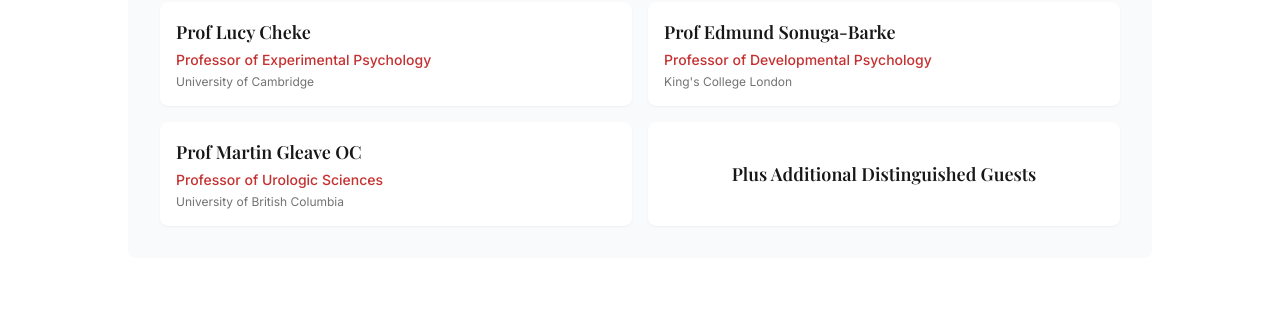
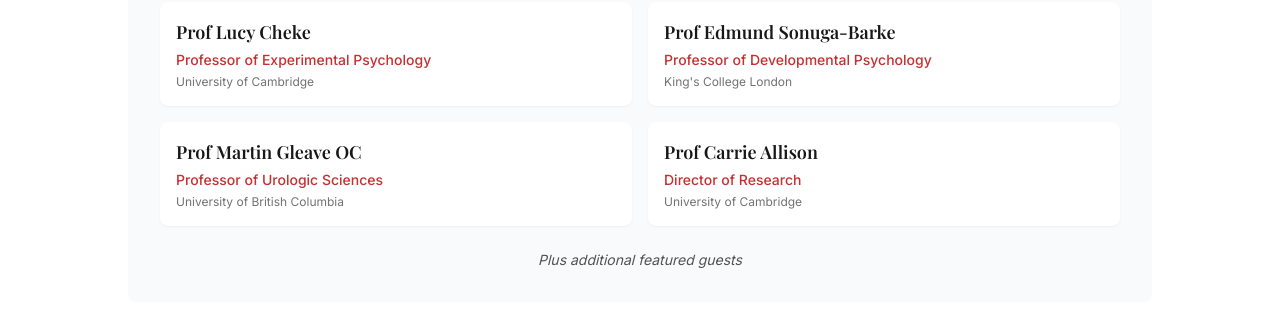
Before and after one commit to eddiebullock/redcap-website, a Next.js app: page / in a window 1280 px wide. Shown: the part 1960-2271 px from the top of the page. Built offline with nearby package versions, Linux system fonts and the light colour scheme.

Commit message:
added carrie

```diff
--- a/src/components/sections/Partnership.tsx
+++ b/src/components/sections/Partnership.tsx
@@ -31,6 +31,11 @@
     name: 'Prof Martin Gleave OC',
     title: 'Professor of Urologic Sciences',
     institution: 'University of British Columbia'
+  },
+  {
+    name: 'Prof Carrie Allison',
+    title: 'Director of Research',
+    institution: 'University of Cambridge'
   }
 ]
 
@@ -122,12 +127,10 @@
                   )}
                 </div>
               ))}
-              <div className="bg-white rounded-lg p-4 shadow-sm hover:shadow-md transition-shadow duration-300 flex items-center justify-center">
-                <p className="text-lg font-serif font-semibold text-dark-900 text-center">
-                  Plus Additional Distinguished Guests
-                </p>
-              </div>
             </div>
+            <p className="text-center text-dark-600 mt-6 text-sm italic">
+              Plus additional featured guests
+            </p>
           </div>
 
           {/* Contact CTA */}
```
